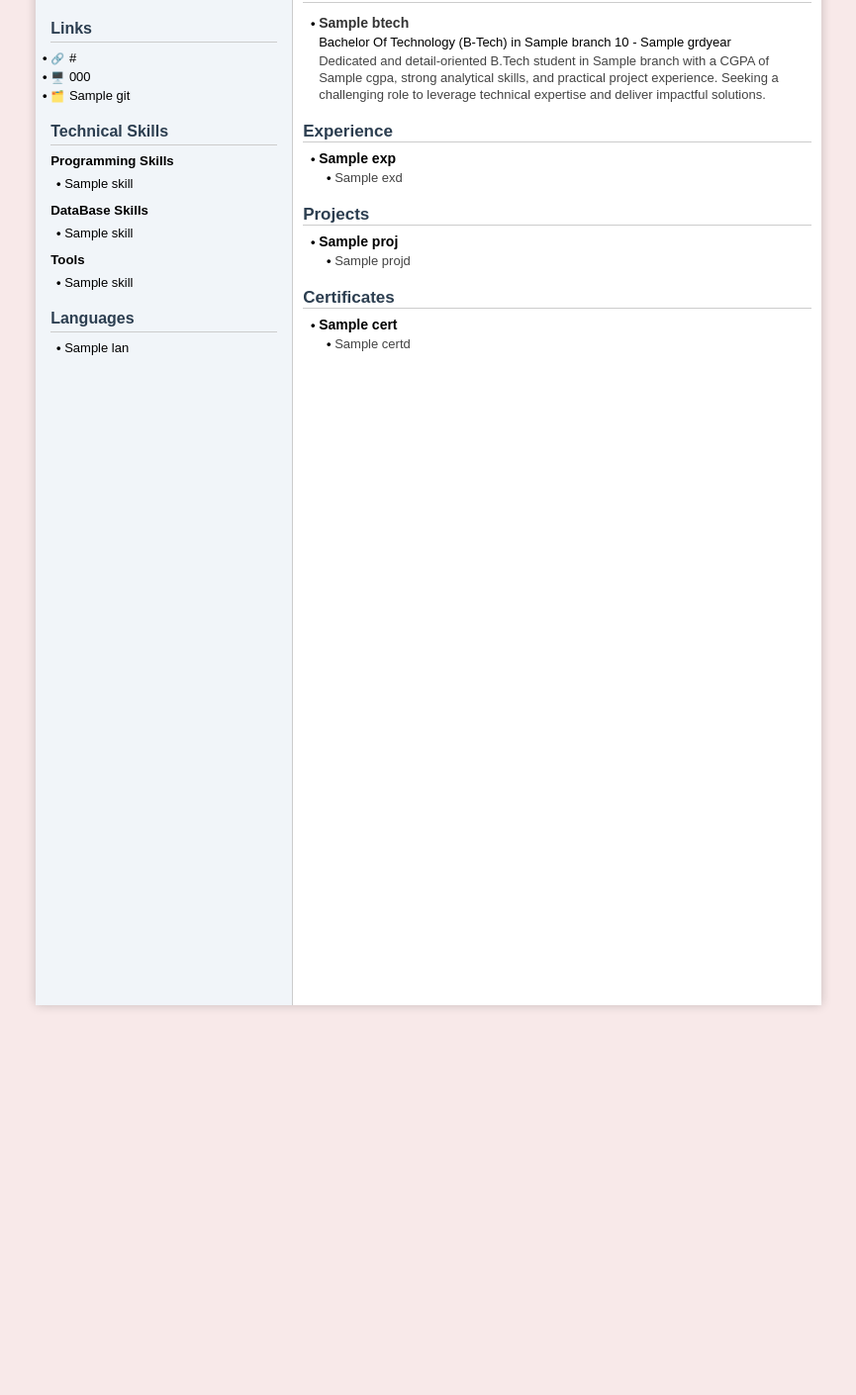
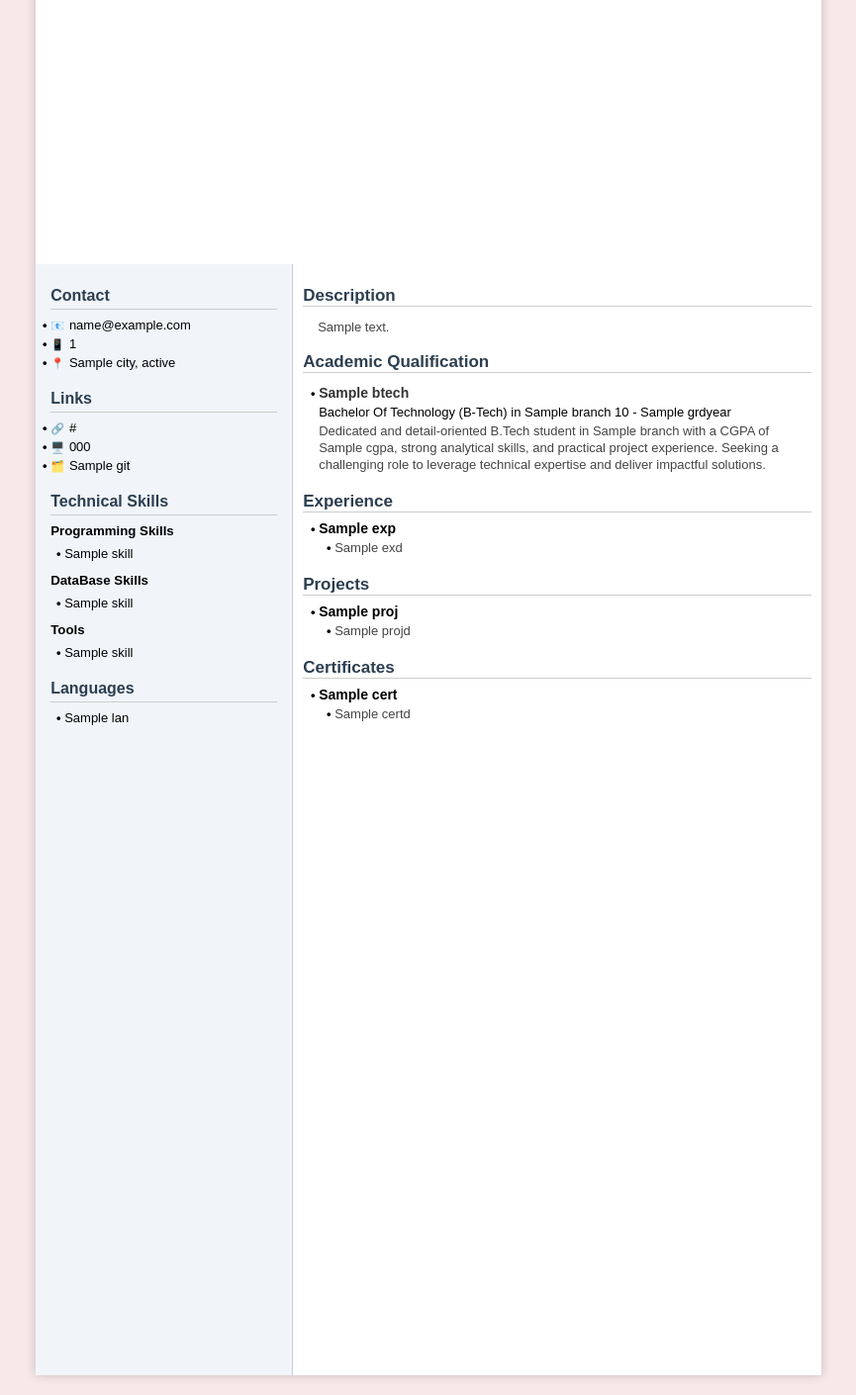
Before and after one commit to yeswanth-ch06/ResumeBuilder, a Flask app: template templates/resume.html in a window 1280 px wide. Shown: the part 127-1537 px from the top of the page at 99% size, without its empty margins (207-1072 px from the left). Before the commit the page ends 1147 px from the top, so only its background shows below. Run offline with Flask 3, Linux system fonts and the light colour scheme; the template is opened without the code that fills it: most values are stand-ins (such as "Sample title", 1, 10 or a date in 2020).

Commit message:
Update resume.css

```diff
--- a/static/resume.css
+++ b/static/resume.css
@@ -49,6 +49,7 @@ body {
   display: flex;
   flex-direction: column;
   min-height: 297mm;
+  margin-top: 99mm
 }
 
 .left li::marker,
```
